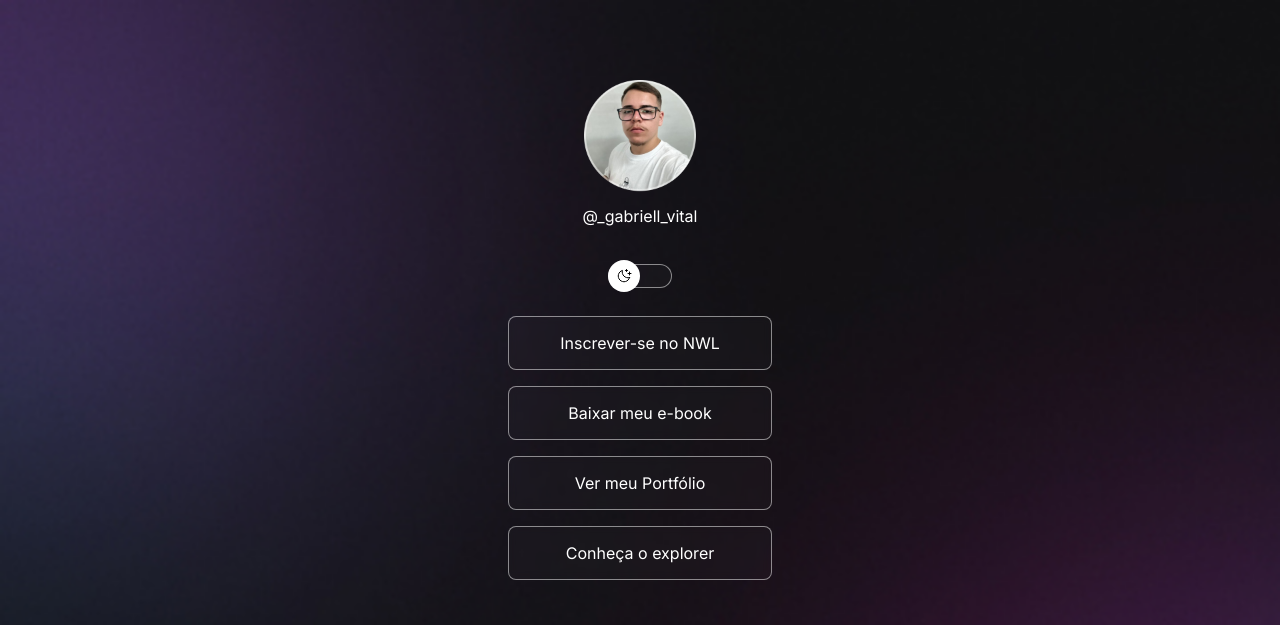
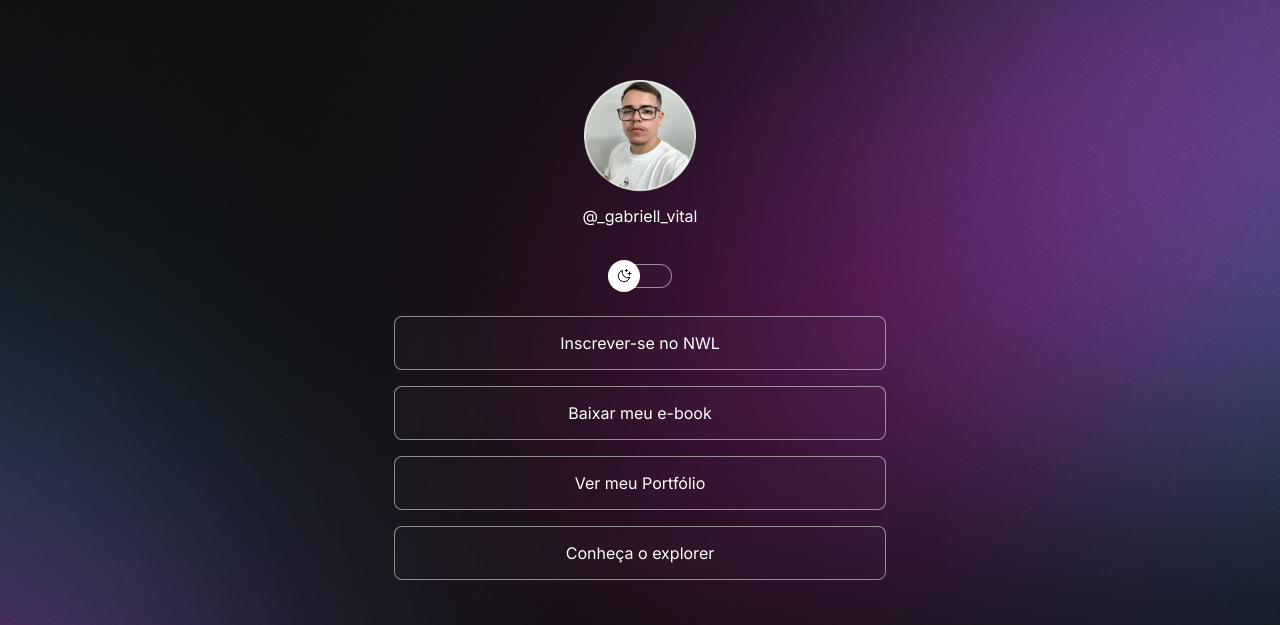
Before and after one commit to juniormelo27/linktree, a plain HTML site: page index.html in a window 1280 px wide. Shown: the top 625 px of the page. Drawn offline with nearby package versions, Linux system fonts and the light colour scheme.

Commit message:
change  background based on media queries

```diff
--- a/style.css
+++ b/style.css
@@ -27,6 +27,7 @@
 body {
     background: var(--bg-url) no-repeat top center/cover;
     /* background-size: cover para preencher a tela toda no mobile */
+    height: 100vh;
 }
 
 body * {
@@ -35,7 +36,8 @@ body * {
 }
 
 #container {
-    width: 360px;
+    width: 100%;
+    max-width: 588px;
     margin: 56px auto 0;
     padding: 0 24px;
 }
@@ -146,3 +148,12 @@ footer {
     text-align: center;
     font-size: 14px;
 }
+    /* media queries*/
+@media (min-width: 700px) {
+    :root {
+        --bg-url: url(./assents/bg-desktop.jpg);
+    }
+    .light {
+        --bg-url: url(./assents/bg-desktop-light.jpg);
+    }
+}
```
